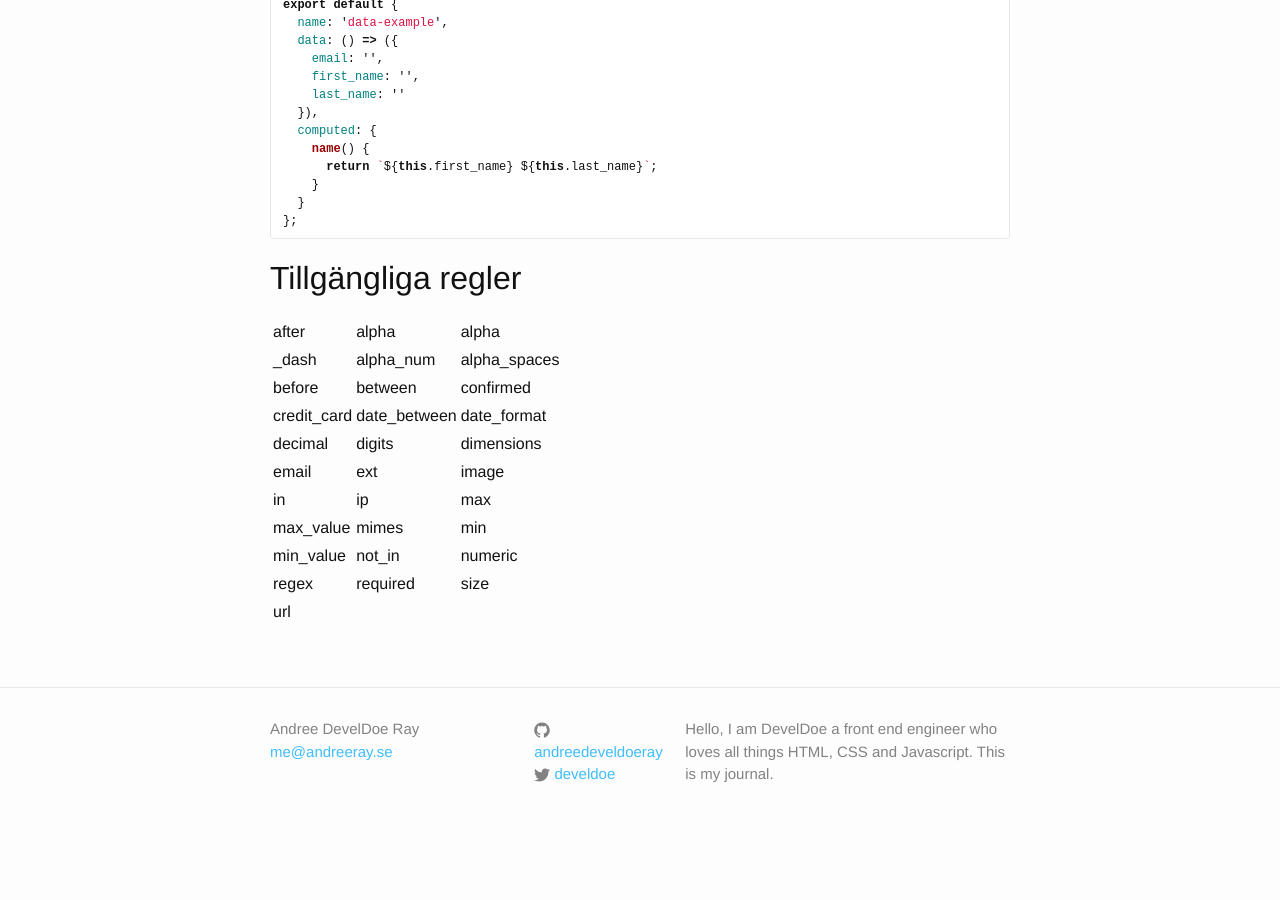
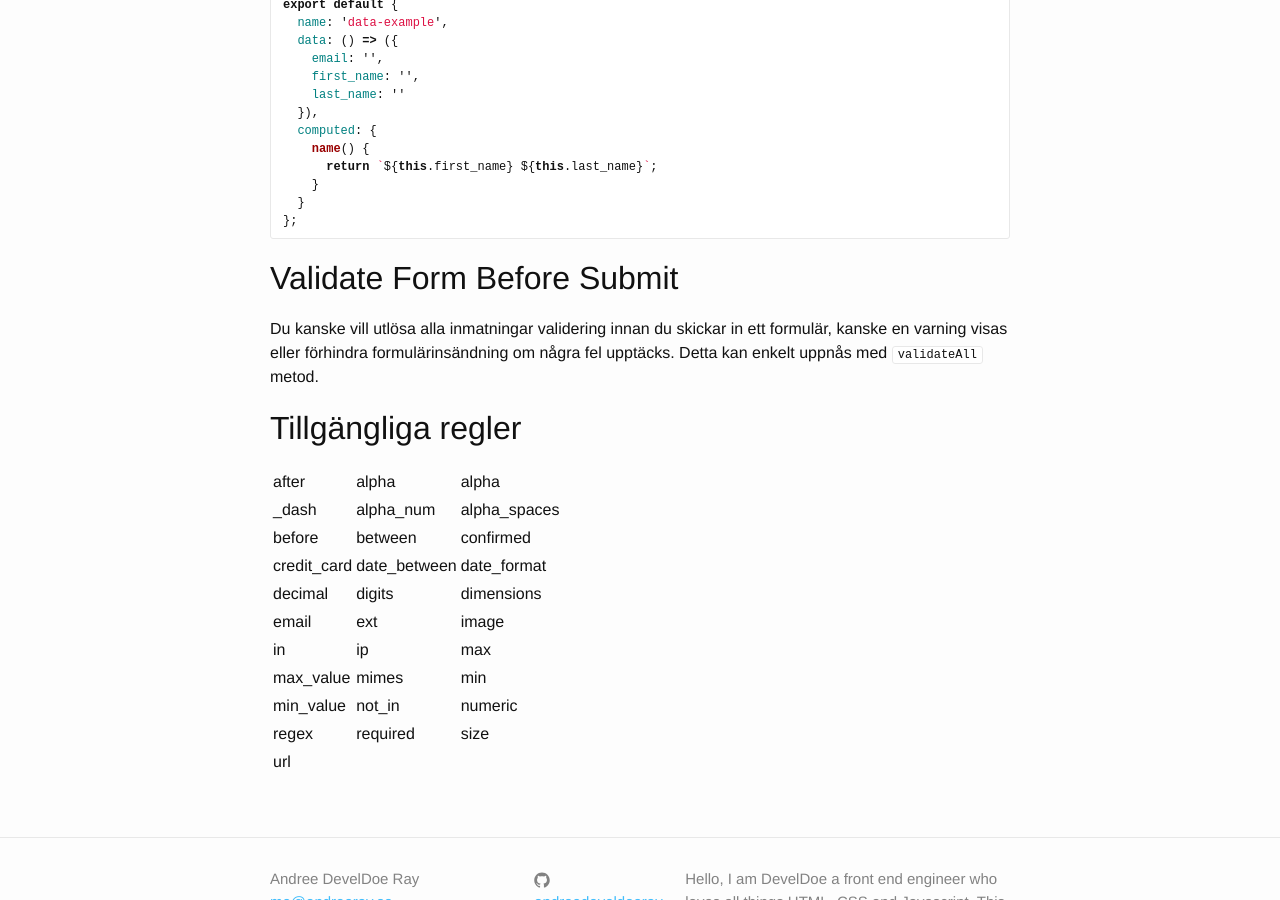
Before and after one commit to develdoe/develdoe.github.io, a Jekyll site: the page built from _posts/2018-02-26-veevalidate.md, in a window 1280 px wide and 900 px high, scrolled down 2901 px. Built offline with Jekyll 4.4.1, drawn with Linux system fonts in a browser that asks for light colours; before the commit the page ends 3747 px from its top, so only the background shows below that.

Commit message:
Create 2018-02-26-veevalidate.md

````diff
--- a/_posts/2018-02-26-veevalidate.md
+++ b/_posts/2018-02-26-veevalidate.md
@@ -146,6 +146,12 @@ export default {
 };
 ```
 
+## Validate Form Before Submit
+
+Du kanske vill utlösa alla inmatningar validering innan du skickar in ett formulär, kanske en varning visas eller förhindra formulärinsändning om några fel upptäcks. Detta kan enkelt uppnås med `validateAll`  metod.
+
+
+
 ## Tillgängliga regler
 
 |:------------- |:-------------:| -----:|
````
